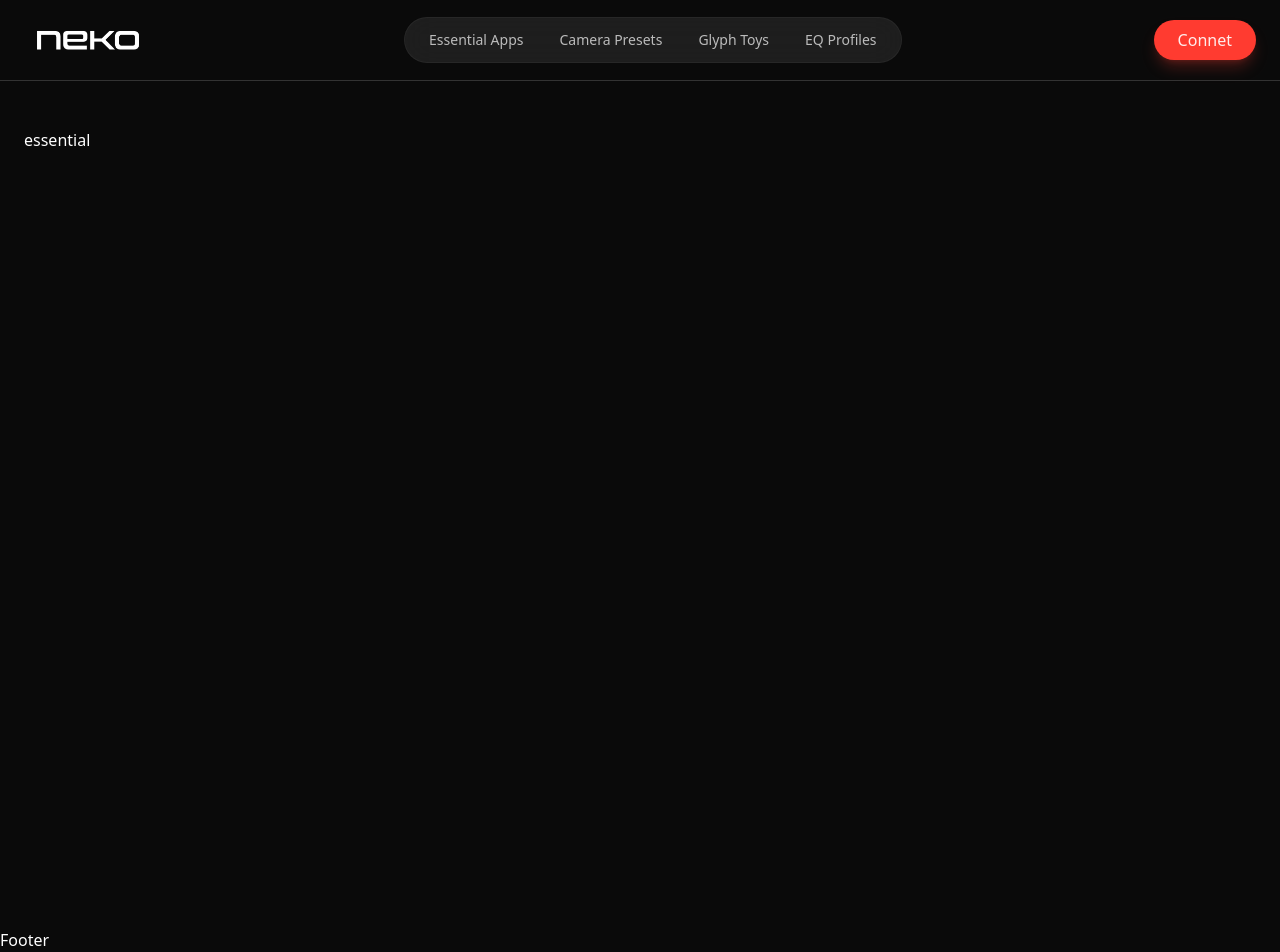
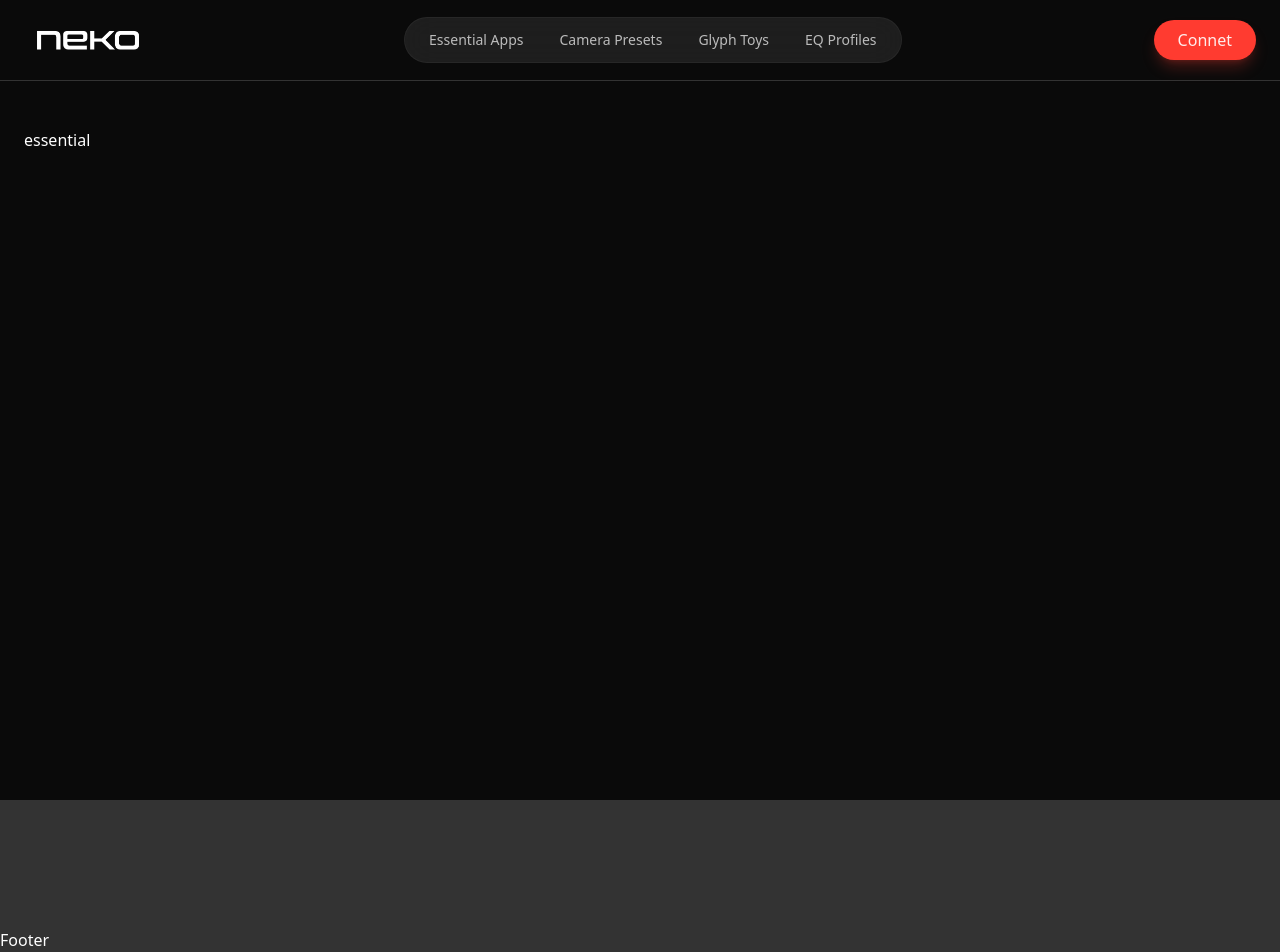
Before and after one commit to Shefkay/neko, a React (Vite) app: page /essential in a window 1280 px wide. Built offline with nearby package versions, Linux system fonts and the light colour scheme.

Commit message:
fix: update Footer background color and remove unnecessary id attribute

```diff
--- a/src/components/layout/Footer.jsx
+++ b/src/components/layout/Footer.jsx
@@ -1,6 +1,6 @@
 function Footer() {
   return (
-    <div id="#essential" className="text-white pt-32">
+    <div className="text-white bg-surface pt-32">
       Footer
     </div>
   )
```
